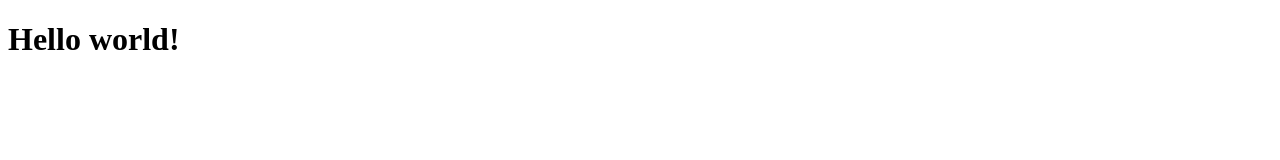
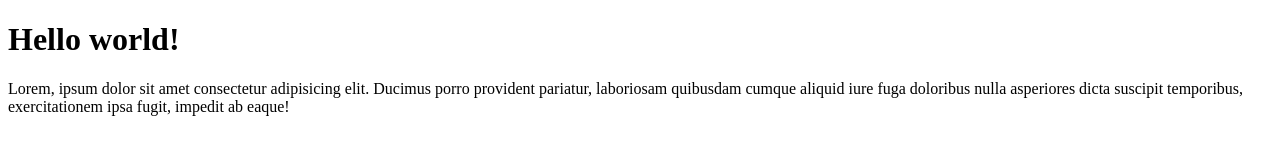
Before and after one commit to Sulav30/html, a plain HTML site: page index.html in a window 1280 px wide. Drawn offline with Linux system fonts and the light colour scheme.

Commit message:
lorem changes

```diff
--- a/index.html
+++ b/index.html
@@ -7,5 +7,10 @@
     </head>
     <body>
         <h1>Hello world!</h1>
+        <p>Lorem, ipsum dolor sit amet consectetur adipisicing elit. Ducimus
+            porro provident pariatur, laboriosam quibusdam cumque aliquid iure
+            fuga doloribus nulla asperiores dicta suscipit temporibus,
+            exercitationem ipsa fugit, impedit ab eaque!</p>
+
     </body>
 </html>
```
